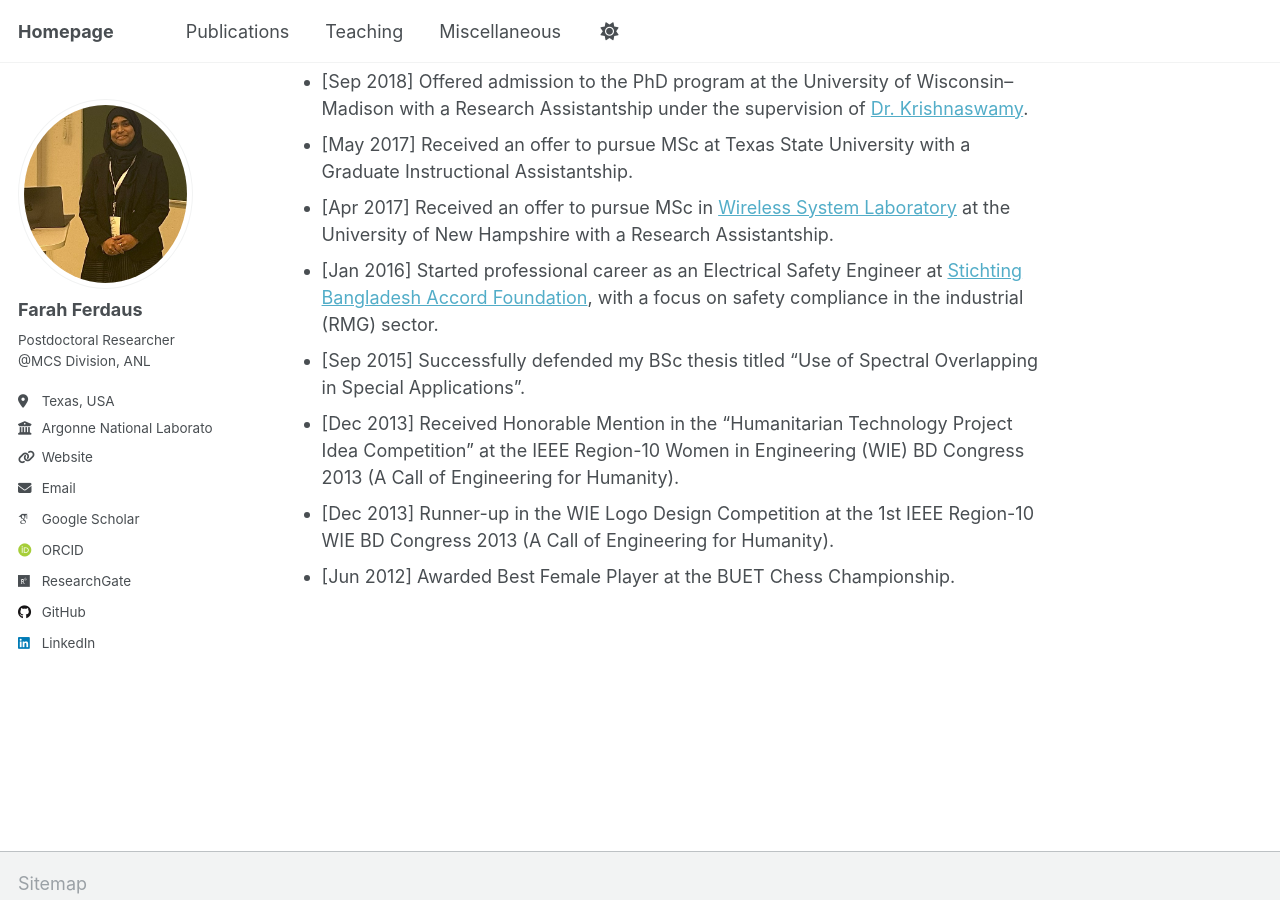
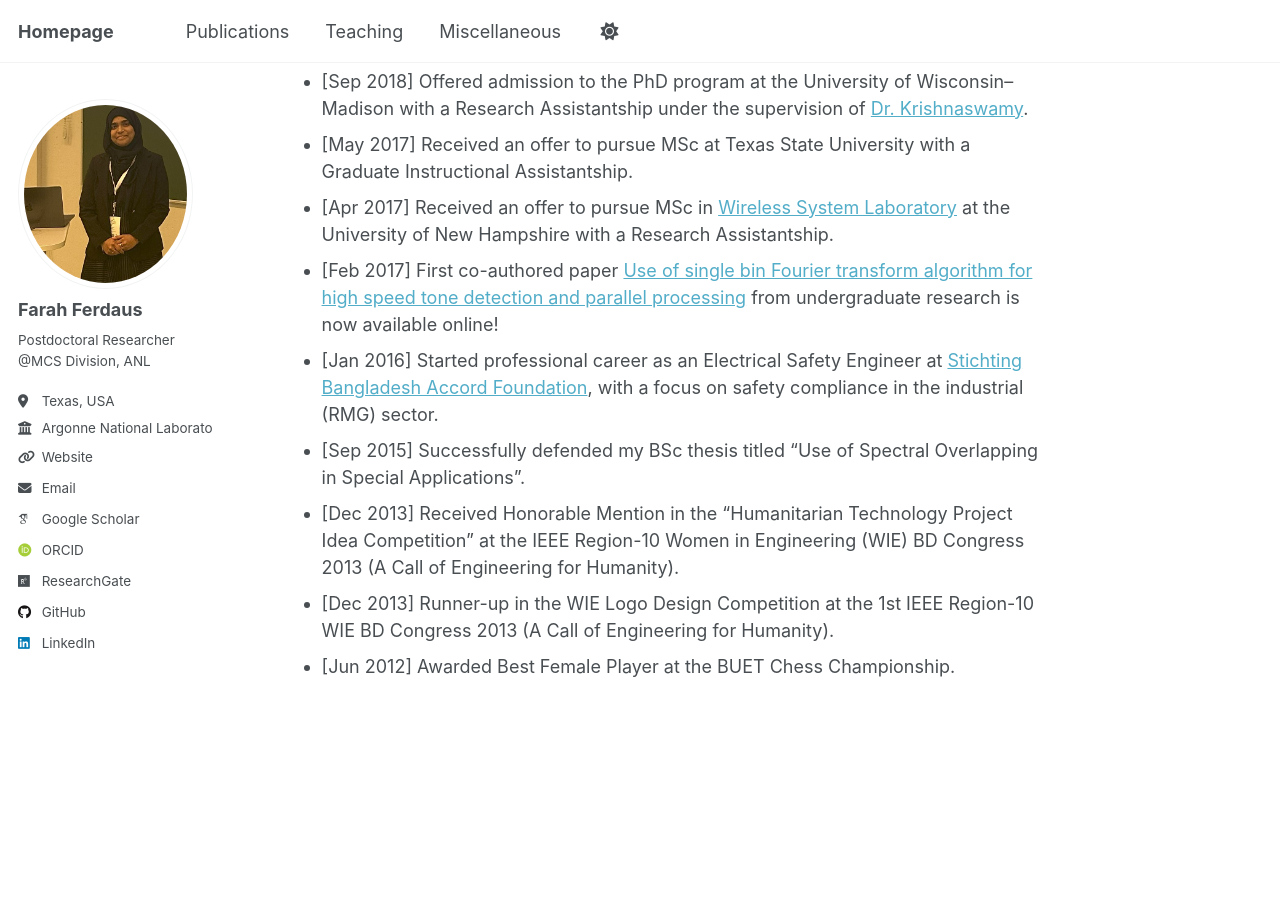
Before and after one commit to fferdaus/fferdaus.github.io, a Jekyll site: the page built from _pages/about.md, in a window 1280 px wide and 900 px high, scrolled down 3595 px. Built offline with Jekyll 4.4.1, drawn with Linux system fonts in a browser that asks for light colours; some web fonts are replaced.

Commit message:
Update about.md

```diff
--- a/_pages/about.md
+++ b/_pages/about.md
@@ -89,6 +89,7 @@ She has published numerous scientific articles, including journal articles, conf
 - [Sep 2018] Offered admission to the PhD program at the University of Wisconsin–Madison with a Research Assistantship under the supervision of [Dr. Krishnaswamy](https://engineering.wisc.edu/directory/profile/bhuvana-krishnaswamy/).
 - [May 2017] Received an offer to pursue MSc at Texas State University with a Graduate Instructional Assistantship.
 - [Apr 2017] Received an offer to pursue MSc in [Wireless System Laboratory](https://nicholasjkirsch.com/) at the University of New Hampshire with a Research Assistantship.
+- [Feb 2017] First co-authored paper [Use of single bin Fourier transform algorithm for high speed tone detection and parallel processing](https://ieeexplore.ieee.org/abstract/document/7853894) from undergraduate research is now available online!
 - [Jan 2016] Started professional career as an Electrical Safety Engineer at [Stichting Bangladesh Accord Foundation](https://bangladeshaccord.org/), with a focus on safety compliance in the industrial (RMG) sector.
 - [Sep 2015] Successfully defended my BSc thesis titled "Use of Spectral Overlapping in Special Applications".
 - [Dec 2013] Received Honorable Mention in the "Humanitarian Technology Project Idea Competition" at the IEEE Region-10 Women in Engineering (WIE) BD Congress 2013 (A Call of Engineering for Humanity).
```
